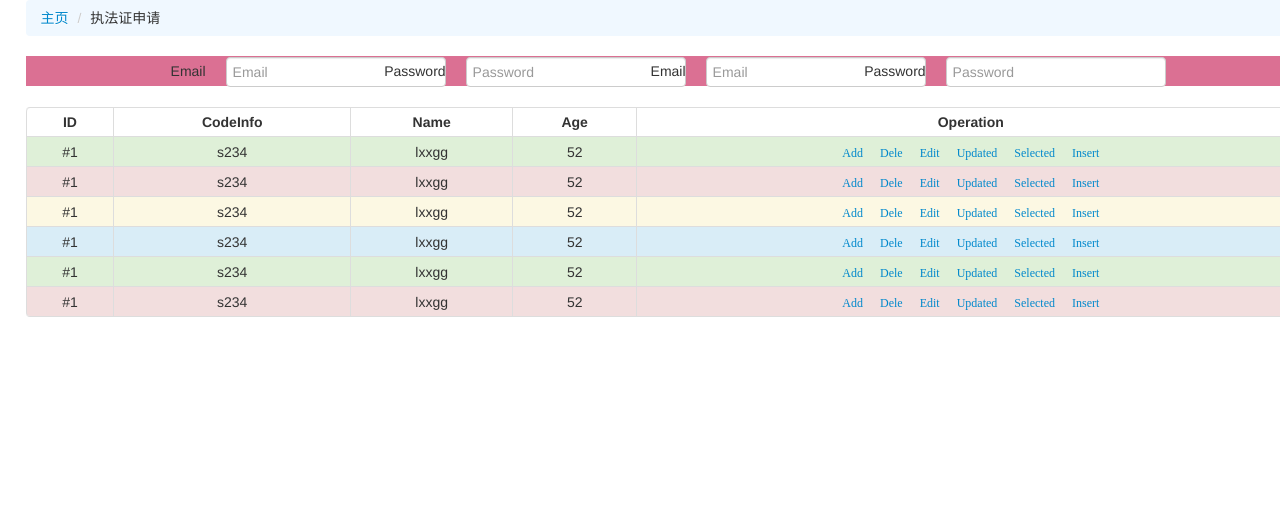
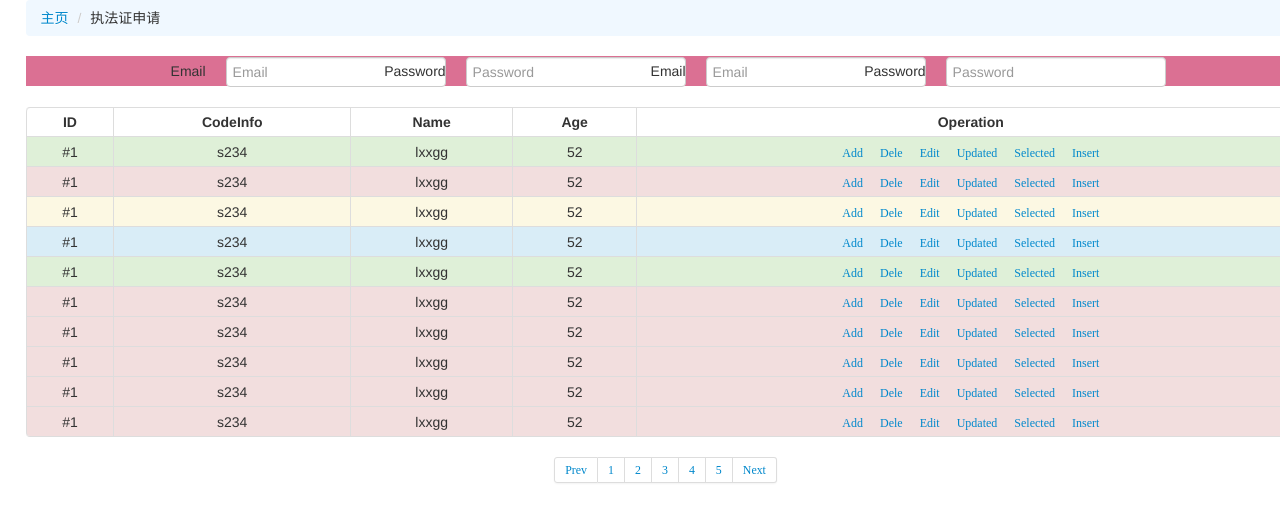
Before and after one commit to liumin2020/Zhong-jg20190826, a plain HTML site: page page/zfry/tableMenusPage.html in a window 1280 px wide. Shown: the top 522 px of the page. Drawn offline with Linux system fonts and the light colour scheme.

Commit message:
LiaoSF paganition

```diff
--- a/page/zfry/tableMenusPage.html
+++ b/page/zfry/tableMenusPage.html
@@ -10,14 +10,17 @@
   <link rel="stylesheet" href="../../css/index.css">
 </head>
 <style>
-  .table th,.table td{
-    text-align:center;
-    vertical-align:middle !important;
+  .table th,
+  .table td {
+    text-align: center;
+    vertical-align: middle !important;
   }
+
   .tableMenusPageCanna {
     width: 100%;
     height: 100%;
     padding: 0 2%;
+    /* background: powderblue; */
     overflow: hidden;
   }
 
@@ -30,7 +33,7 @@
     background: palevioletred;
   }
 
-  .formInformationDetail {}
+
 
   .tableDateListInformation {
     width: 100%;
@@ -45,6 +48,21 @@
     text-align: center;
     text-decoration: none;
   }
+
+  .pagenitionArea {
+    width: 100%;
+    height: 50px;
+    line-height:50ox;
+    /* background: orchid; */
+    text-align: center;
+    vertical-align: middle;
+    font-size: 12px;
+    font-weight: 200;
+    color: #666;
+    font-family: "microsoft yahei";
+    font-style: normal;
+  }
+
 </style>
 
 <body>
@@ -194,14 +212,88 @@
               <a href="#">Insert</a>
             </td>
           </tr>
+          <tr class="error">
+              <td>#1</td>
+              <td>s234</td>
+              <td>lxxgg</td>
+              <td>52</td>
+              <td>
+                <a href="#">Add</a>
+                <a href="#">Dele</a>
+                <a href="#">Edit</a>
+                <a href="#">Updated</a>
+                <a href="#">Selected</a>
+                <a href="#">Insert</a>
+              </td>
+            </tr>
+            <tr class="error">
+                <td>#1</td>
+                <td>s234</td>
+                <td>lxxgg</td>
+                <td>52</td>
+                <td>
+                  <a href="#">Add</a>
+                  <a href="#">Dele</a>
+                  <a href="#">Edit</a>
+                  <a href="#">Updated</a>
+                  <a href="#">Selected</a>
+                  <a href="#">Insert</a>
+                </td>
+              </tr>
+              <tr class="error">
+                  <td>#1</td>
+                  <td>s234</td>
+                  <td>lxxgg</td>
+                  <td>52</td>
+                  <td>
+                    <a href="#">Add</a>
+                    <a href="#">Dele</a>
+                    <a href="#">Edit</a>
+                    <a href="#">Updated</a>
+                    <a href="#">Selected</a>
+                    <a href="#">Insert</a>
+                  </td>
+                </tr>
+                <tr class="error">
+                    <td>#1</td>
+                    <td>s234</td>
+                    <td>lxxgg</td>
+                    <td>52</td>
+                    <td>
+                      <a href="#">Add</a>
+                      <a href="#">Dele</a>
+                      <a href="#">Edit</a>
+                      <a href="#">Updated</a>
+                      <a href="#">Selected</a>
+                      <a href="#">Insert</a>
+                    </td>
+                  </tr>
+
 
         </tbody>
       </table>
+      <!-- pagenitionArea   -->
+      <div class="pagenitionArea">
+        <div class="pagination pagination pagination-small pagination-centered">
+          <ul>
+            <li><a href="#">Prev</a></li>
+            <li><a href="#">1</a></li>
+            <li><a href="#">2</a></li>
+            <li><a href="#">3</a></li>
+            <li><a href="#">4</a></li>
+            <li><a href="#">5</a></li>
+            <li><a href="#">Next</a></li>
+          </ul>
+        </div>
+      </div>
+      <!-- /  pagenitionArea -->
     </div>
+    <!--/ tableDateListInformation -->
+
+
   </div>
   <!-- /   tableMenusPageCanna -->
 
-  <!--/  stableDateListInformation -->
 
   <script src="../../js/jquery.js"></script>
   <script src="../../js/bootstrap.min.js"></script>
```
